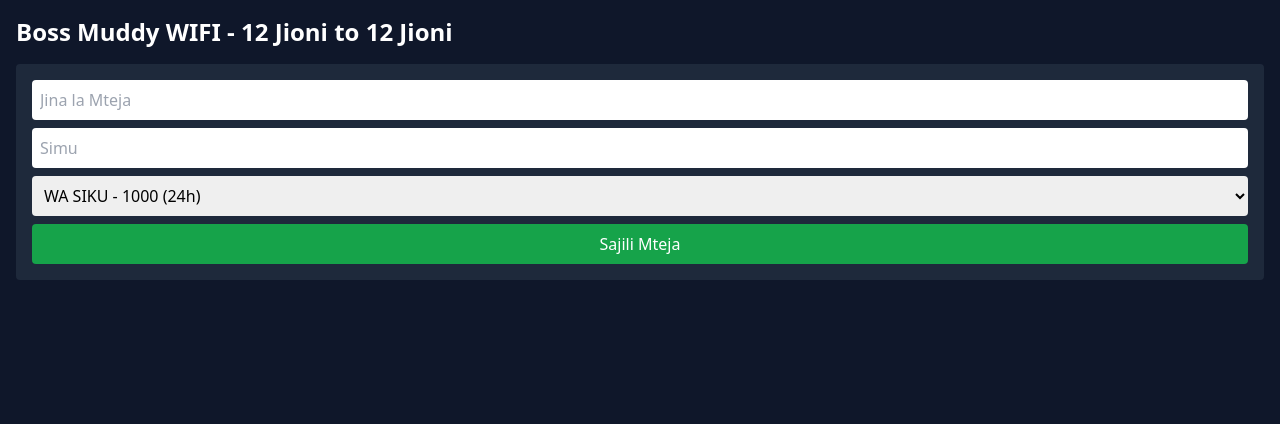
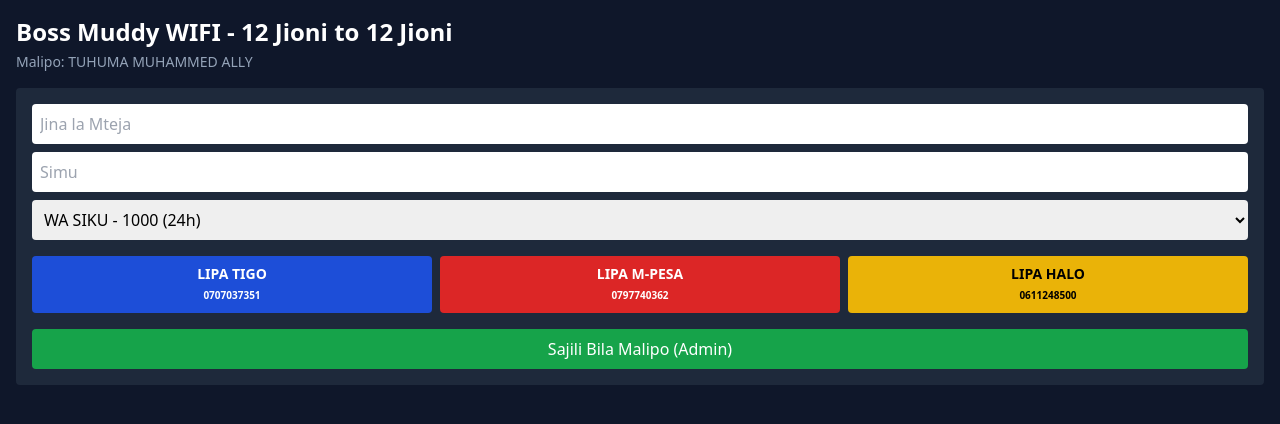
Before and after one commit to muhammedwaziri34-oss/boss-muddy, a Flask app: page / in a window 1280 px wide. Shown: the top 424 px of the page. Run offline with Flask 3, Linux system fonts and the light colour scheme; some libraries are stand-ins or nearby versions.

Commit message:
Update index.html

```diff
--- a/templates/index.html
+++ b/templates/index.html
@@ -1,19 +1,77 @@
 <!DOCTYPE html><html><head><meta charset="utf-8"><meta name="viewport" content="width=device-width,initial-scale=1"><title>Boss Muddy WIFI</title><link rel="manifest" href="/static/manifest.json"><script src="https://cdn.tailwindcss.com"></script></head>
 <body class="bg-slate-900 text-white p-4">
 <h1 class="text-2xl font-bold">Boss Muddy WIFI - 12 Jioni to 12 Jioni</h1>
+<p class="text-sm text-slate-400 mt-1">Malipo: TUHUMA MUHAMMED ALLY</p>
+
+<!-- FORM YA USAJILI -->
 <form action="/sajili" method="POST" class="bg-slate-800 p-4 rounded mt-4 grid grid-cols-1 gap-2">
 <input name="jina" placeholder="Jina la Mteja" required class="p-2 text-black rounded">
-<input name="simu" placeholder="Simu" required class="p-2 text-black rounded">
-<select name="aina" class="p-2 text-black rounded"><option value="siku">WA SIKU - 1000 (24h)</option><option value="mwezi">WA MWEZI - 10000 (15 siku)</option></select>
-<button class="bg-green-600 p-2 rounded">Sajili Mteja</button>
+<input name="simu" placeholder="Simu" required class="p-2 text-black rounded" id="simuInput">
+<select name="aina" id="ainaSelect" class="p-2 text-black rounded"><option value="siku">WA SIKU - 1000 (24h)</option><option value="mwezi">WA MWEZI - 10000 (15 siku)</option></select>
+<div class="grid grid-cols-3 gap-2 mt-2">
+<button type="button" onclick="lipaPush('tigo')" class="bg-blue-700 p-2 rounded text-sm font-bold">LIPA TIGO<br><span class="text-[10px]">0707037351</span></button>
+<button type="button" onclick="lipaPush('vodacom')" class="bg-red-600 p-2 rounded text-sm font-bold">LIPA M-PESA<br><span class="text-[10px]">0797740362</span></button>
+<button type="button" onclick="lipaPush('halotel')" class="bg-yellow-500 text-black p-2 rounded text-sm font-bold">LIPA HALO<br><span class="text-[10px]">0611248500</span></button>
+</div>
+<button class="bg-green-600 p-2 rounded mt-2">Sajili Bila Malipo (Admin)</button>
 </form>
+
+<!-- MODAL YA PASSWORD -->
+<div id="passModal" class="hidden fixed inset-0 bg-black/80 z-50 flex items-center justify-center p-4">
+<div class="bg-white text-black rounded-2xl p-6 w-full max-w-sm text-center">
+<h2 class="text-xl font-bold text-green-600">✅ MALIPO YAMEPOKELEWA!</h2>
+<p class="text-sm mt-2">Jina: TUHUMA MUHAMMED ALLY</p>
+<div class="bg-slate-900 text-white p-4 rounded-xl mt-4">
+<p class="text-xs text-slate-400">PASSWORD YAKO YA WIFI</p>
+<p id="wifiPass" class="text-4xl font-black tracking-widest mt-1">BM-0000</p>
+<p class="text-xs mt-2">WIFI: <b>BossMuddy-WIFI</b></p>
+</div>
+<p class="text-xs mt-3">Namba: <span id="passSimu"></span> | Kiasi: <span id="passKiasi"></span></p>
+<button onclick="document.getElementById('passModal').classList.add('hidden')" class="bg-green-600 text-white w-full p-3 rounded-xl mt-4 font-bold">SAWA, NIMEONA</button>
+<button onclick="copyPass()" class="w-full p-2 mt-2 text-sm text-slate-500">Copy Password</button>
+</div>
+</div>
+
+<!-- ORODHA YA WATEJA -->
 <div class="mt-6">
 {% for m in wateja %}
 <div class="p-3 mb-2 rounded flex justify-between {% if m.status=='MEKUNDU' %}bg-red-600{% elif m.status=='NJANO' %}bg-yellow-500 text-black{% else %}bg-green-700{% endif %}">
-<div><b>{{m.jina}}</b> ({{m.simu}}) - {{m.aina}} - {{m.baki}}<br><small>MWISHO: {{m.mwisho.strftime('%d/%m %H:%M') if m.mwisho else ''}} | Lipwa: {{m.lipwa}}</small></div>
+<div><b>{{m.jina}}</b> ({{m.simu}}) - {{m.aina}} - {{m.baki}}<br><small>MWISHO: {{m.mwisho.strftime('%d/%m %H:%M') if m.mwisho else ''}} | Lipwa: {{m.lipwa}}</small><br>
+{% if m.password %}<span class="bg-black text-white px-2 py-0.5 rounded text-xs">PASS: {{m.password}}</span>{% endif %}
+</div>
 <form action="/lipia/{{m.id}}" method="POST"><button class="bg-black text-white px-3 py-1 rounded text-sm">Lipia Tena</button></form>
 </div>
 {% endfor %}
 </div>
-<script>if('serviceWorker' in navigator){navigator.serviceWorker.register('/static/sw.js')}</script>
+
+<script>
+function lipaPush(mtandao){
+  const simu = document.getElementById('simuInput').value;
+  const aina = document.getElementById('ainaSelect').value;
+  if(!simu){ alert('Weka Simu Kwanza!'); return; }
+  const kiasi = aina==='siku'? 1000 : 10000;
+  const nambaKulipia = {tigo:'0707037351', vodacom:'0797740362', halotel:'0611248500'}[mtandao];
+
+  if(confirm(`Lipa TZS ${kiasi} kwa ${mtandao.toUpperCase()} - ${nambaKulipia}\nJina: TUHUMA MUHAMMED ALLY\n\nNamba ya mteja: ${simu}\n\nUkituma, bonyeza OK password itatoka`)){
+    fetch('/api/lipa-push', {
+      method:'POST',
+      headers:{'Content-Type':'application/json'},
+      body: JSON.stringify({phone: simu, amount: kiasi, network: mtandao})
+    }).then(r=>r.json()).then(d=>{
+      if(d.success){
+        document.getElementById('wifiPass').innerText = d.password;
+        document.getElementById('passSimu').innerText = simu;
+        document.getElementById('passKiasi').innerText = kiasi;
+        document.getElementById('passModal').classList.remove('hidden');
+      } else { alert(d.message); }
+    });
+  }
+}
+function copyPass(){
+  const p = document.getElementById('wifiPass').innerText;
+  navigator.clipboard.writeText(p);
+  alert('Password ' + p + ' imecopiwa!');
+}
+if('serviceWorker' in navigator){navigator.serviceWorker.register('/static/sw.js')}
+</script>
 </body></html>
```
